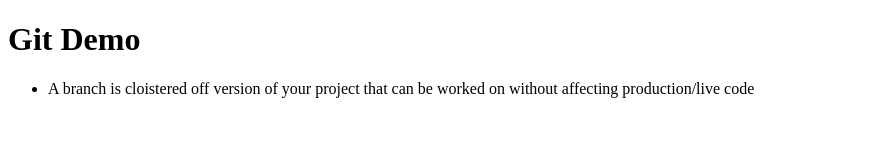
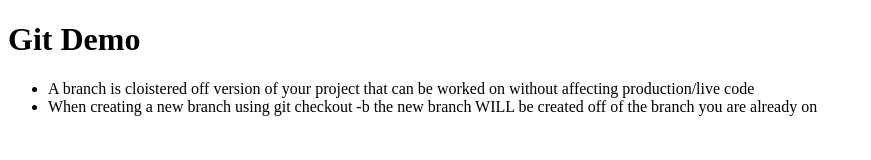
Before and after one commit to spatulalad/git-branching-demo, a plain HTML site: page index.html in a window 1280 px wide. Shown: the whole page, without its empty margins (0-871 px from the left). Drawn offline with Linux system fonts and the light colour scheme.

Commit message:
added to html file and gitignore

```diff
--- a/index.html
+++ b/index.html
@@ -15,9 +15,8 @@
 <h1>Git Demo</h1>
 
 <ul>
-
     <li>A branch is cloistered off version of your project that can be worked on without affecting production/live code</li>
-
+    <li>When creating a new branch using git checkout -b the new branch WILL be created off of the branch you are already on</li>
 </ul>
 
 </body>
```
Also changed, not shown: 1 other file.
